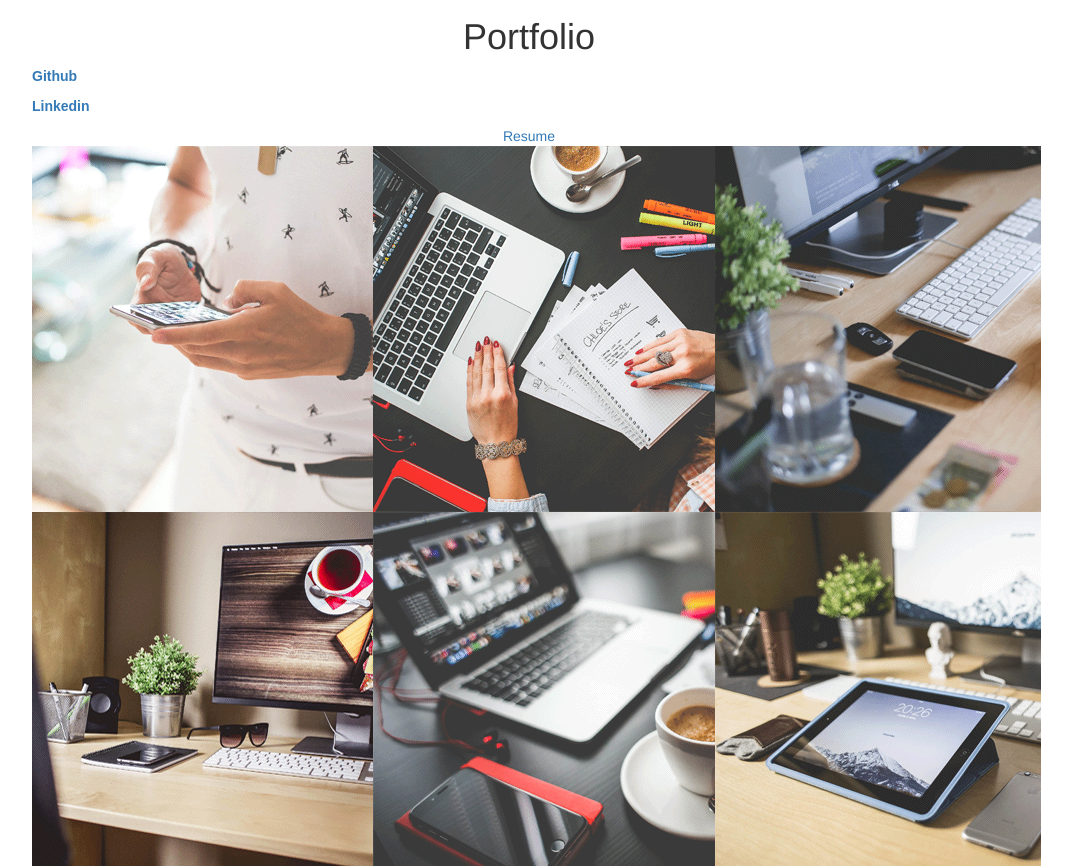
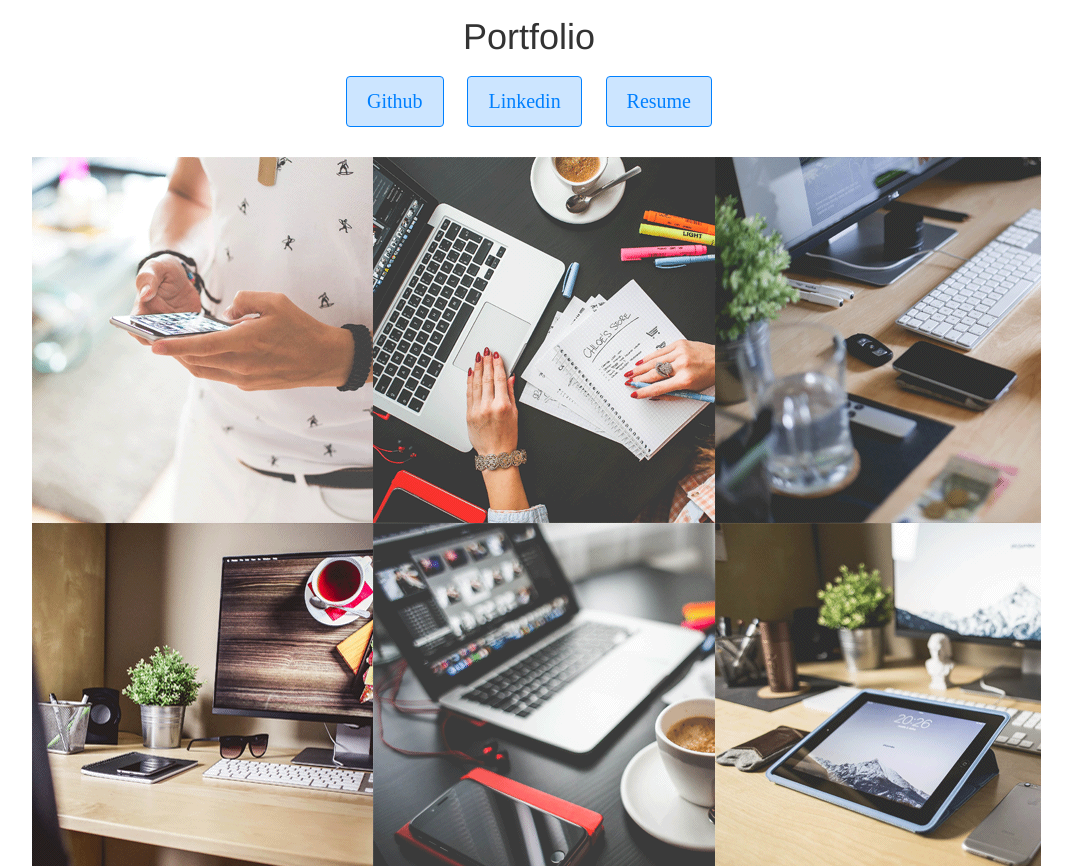
Before and after one commit to SkynetUser127001/SkynetUser127001.github.io, a plain HTML site: page index.html in a window 1280 px wide. Shown: the part 923-1789 px from the top of the page, without its empty margins (111-1183 px from the left). Drawn offline with Linux system fonts and the light colour scheme; files that its build step writes are made by us from their sources; a script that the page names is missing.

Commit message:
Added Buttons

```diff
--- a/index.html
+++ b/index.html
@@ -77,9 +77,10 @@
 		<div class="row">
 			<div class="col-md-12">
 				<center><h1 class="Links">Portfolio</h1></center>
-				<center><a href = "https://github.com/SkynetUser127001"><p>Github</p></a></center>
-				<center><a href = "https://www.linkedin.com/in/neil-goswami-3b407b152/"><p>Linkedin</p></a></center>
-				<center><a href = "Neil_Goswami_Resume.docx" download="Resume_NeilGoswami">Resume</a></center>
+				<center><a href = "https://github.com/SkynetUser127001"><button class = "btn btn1">Github</button></a>
+				<a href = "https://www.linkedin.com/in/neil-goswami-3b407b152/"><button class = "btn btn2">Linkedin</button></a>
+				<a href = "Neil_Goswami_Resume.docx" download="Resume_NeilGoswami"><button class = "btn btn3">Resume</button></a></center>
+				<br />
 			</div><!-- End col-md-12 -->
 
 			<div class="col-md-4 col-sm-4">
```
